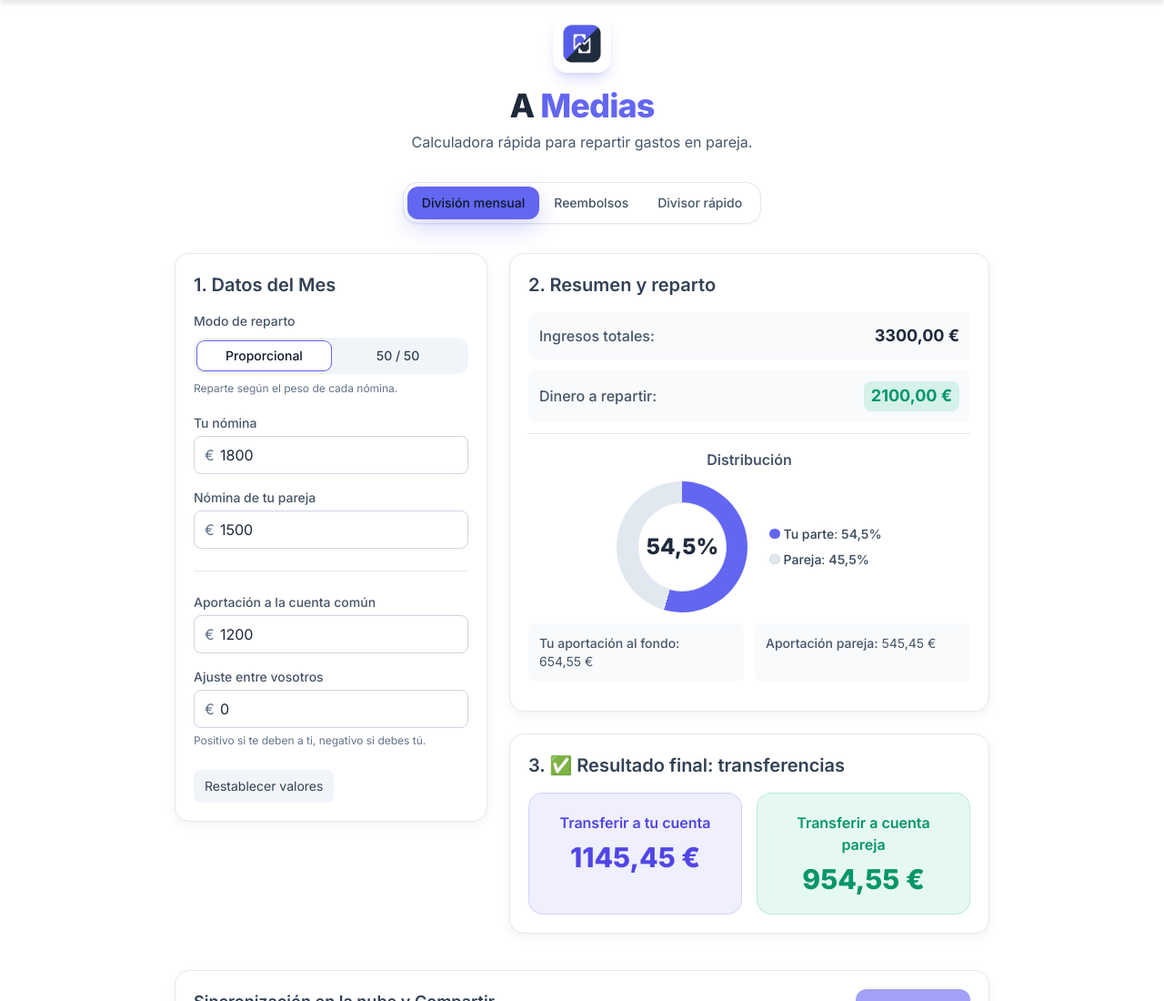
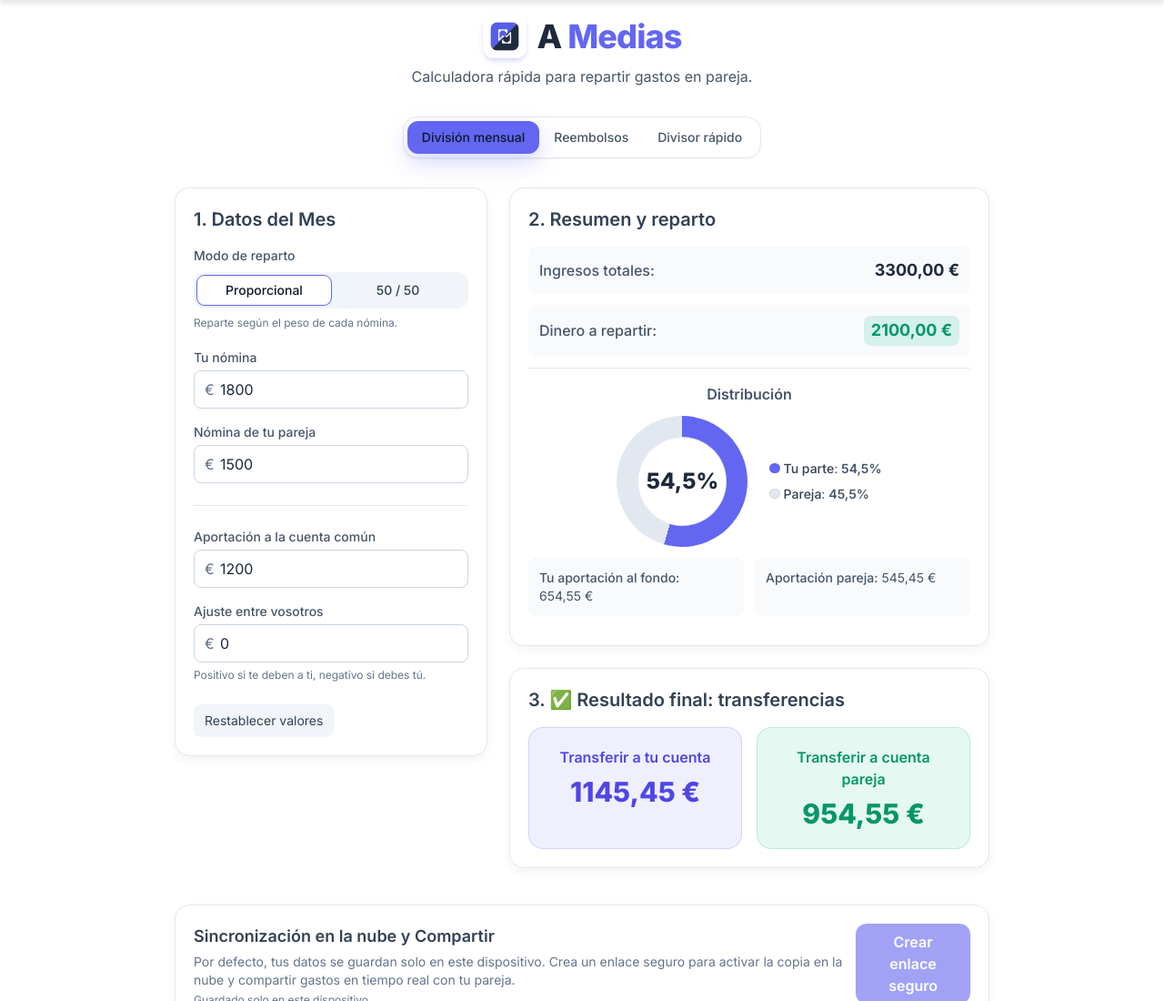
Before and after one commit to queridojavier/a-medias, a plain HTML site: page index.html in a window 1280 px wide. Shown: the top 1100 px of the page at 91% size. Drawn offline with nearby package versions, Linux system fonts and the light colour scheme; a script that the page names is missing.

Commit message:
style: Group header logo and title, and adjust logo size and shadow.

```diff
--- a/index.html
+++ b/index.html
@@ -41,13 +41,13 @@
   <main class="w-full max-w-4xl mx-auto">
     <!-- Cabecera -->
     <div class="text-center mb-8">
-      <div class="flex justify-center mb-4">
+      <div class="flex items-center justify-center gap-3">
         <img src="./icons/icon-192.png" alt="Logo A Medias"
-          class="w-16 h-16 rounded-2xl shadow-indigo-500/20 shadow-lg">
+          class="w-10 h-10 md:w-12 md:h-12 rounded-xl shadow-indigo-500/20 shadow-md">
+        <h1 class="text-3xl md:text-4xl font-extrabold tracking-tight" style="color:var(--ink)">
+          A <span style="color:var(--primary)">Medias</span>
+        </h1>
       </div>
-      <h1 class="text-3xl md:text-4xl font-extrabold tracking-tight" style="color:var(--ink)">
-        A <span style="color:var(--primary)">Medias</span>
-      </h1>
       <p class="text-slate-600 mt-2">Calculadora rápida para repartir gastos en pareja.</p>
     </div>
 
```
